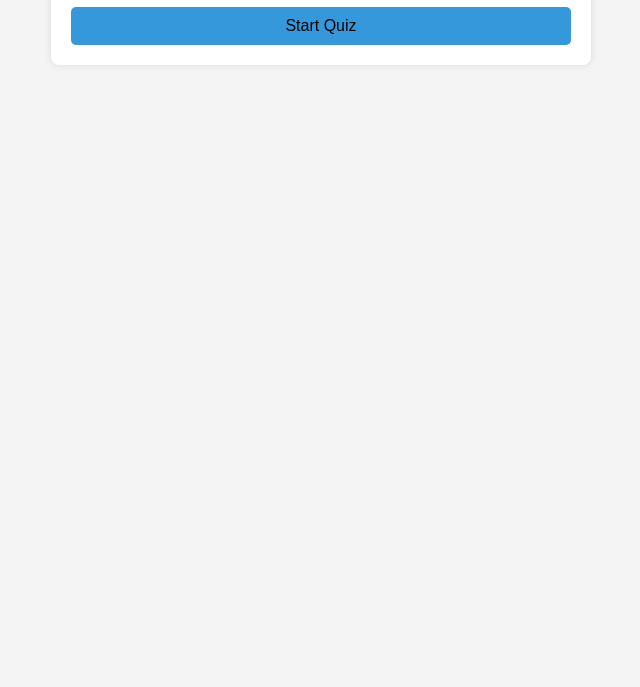
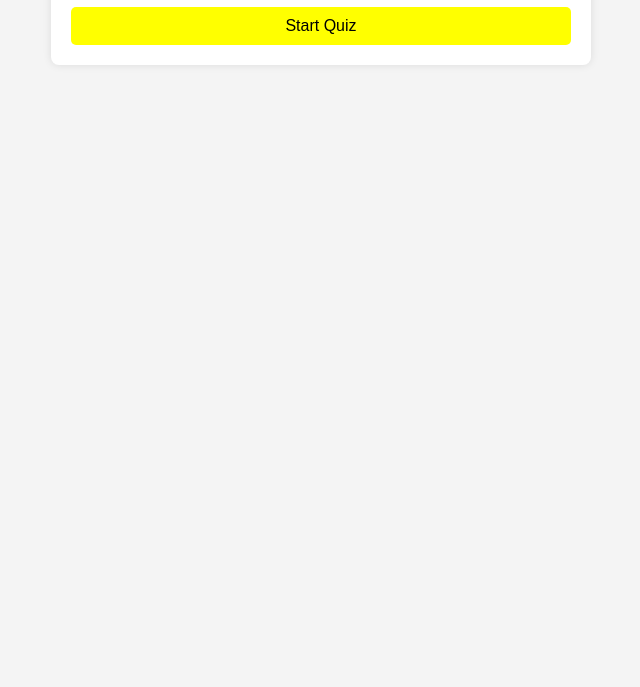
Before and after one commit to AbdullahSajawal/Web-Assignment, a plain HTML site: page index.html in a window 1280 px wide. Shown: the part 113-800 px from the top of the page, without its empty margins (319-959 px from the left). Drawn offline with Linux system fonts and the light colour scheme.

Commit message:
Update stylee.css

```diff
--- a/stylee.css
+++ b/stylee.css
@@ -26,7 +26,7 @@ h1, h2 {
 button {
     padding: 10px;
     width: 100%;
-    background: #3498db;
+    background: #FFFF00;
     border: none;
     color: rgb(0, 0, 0);
     border-radius: 5px;
```
